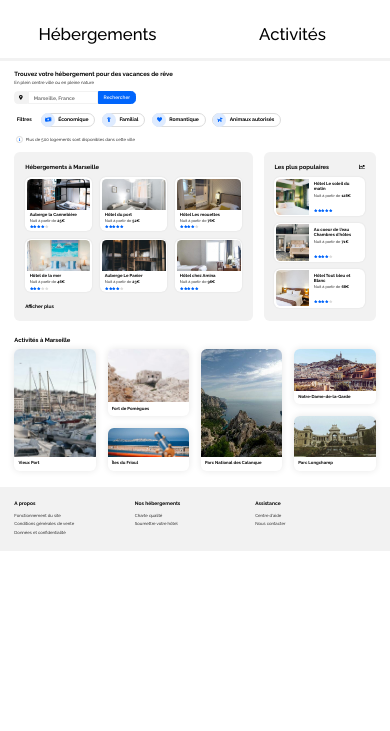
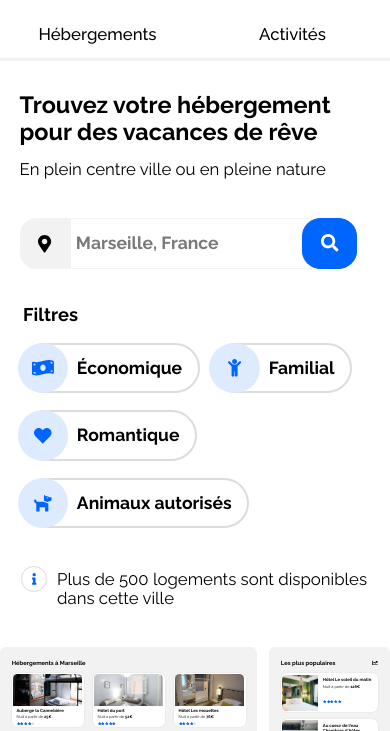
Before and after one commit to mathurinchung/MathurinChung_2_03052021, a plain HTML site: page index.html in a window 390 px wide. Shown: the part 75-806 px from the top of the page. Drawn offline with Linux system fonts and the light colour scheme.

Commit message:
:lipstick: Update index.css - [MAIN/SEARCH] @media (max-width: 992px)

```diff
--- a/css/index.css
+++ b/css/index.css
@@ -254,6 +254,115 @@ header nav ul li:hover {
     font-size: .8vw;
 }
 
+@media screen and (max-width: 992px) {
+    main {
+        width: 100%;
+    }
+
+    #search {
+        margin: auto;
+        padding-top: 4%;
+        padding-bottom: 10%;
+        width: 90%;
+        font-size: 4.3vw;
+    }
+
+    #search h1 {
+        margin-bottom: 4%;
+        font-size: 6vw;
+    }
+
+    #search h2 {
+        font-size: 4.3vw;
+        font-weight: 400;
+    }
+
+    #search form {
+        margin-top: 11%;
+    }
+
+    .form-input {
+        flex-wrap: nowrap;
+    }
+
+    .form-input label {
+        border-top-left-radius: 32%;
+        border-bottom-left-radius: 32%;
+        min-width: 13vw;
+        height: 13vw;
+        background-color: #f2f2f2;
+        font-size: 4.5vw;
+    }
+
+    .form-input input {
+        padding-left: 1.2vw;
+        min-width: calc(100% - 28vw);
+        font-size: 4.5vw;
+        font-weight: 700;
+    }
+
+    .form-input button {
+        position: relative;
+        left: -2.5vw;
+        border-radius: 35%;
+        padding: 0 4.5vw;
+        font-size: 4.5vw;
+    }
+
+    .form-input .button-text {
+        display: none;
+    }
+
+    .form-input .button-icon {
+        display: inline-block;
+    }
+
+    .form-filter {
+        margin-top: 10%;
+    }
+
+    .form-filter h3 {
+        margin-left: 1%;
+        margin-bottom: 5%;
+        width: 100%;
+        font-size: 4.7vw;
+    }
+
+    .form-filter button {
+        margin-right: 3vw;
+        margin-bottom: 2vh;
+        border: .7vw solid #dcdcdc;
+        border-radius: 13vw;
+        height: 13vw;
+        font-size:4.5vw;
+    }
+
+    .form-filter .button-icon {
+        position: relative;
+        left: -1vw;
+        border-radius: 100%;
+        min-width: 13vw;
+        height: 13vw;
+    }
+
+    .form-filter .button-text {
+        margin: 0 4vw 0 1.2vw;
+    }
+
+    .form-info {
+        margin-top: 6%;
+    }
+
+    .form-info .info-icon {
+        margin-right: 3%;
+        border: .5vw solid #dcdcdc;
+        border-radius: 50%;
+        min-width: 6.5vw;
+        height: 6.5vw;
+        font-size: 3vw;
+    }
+}
+
 /* LODGING */
 #lodging {
     display: flex;
```
